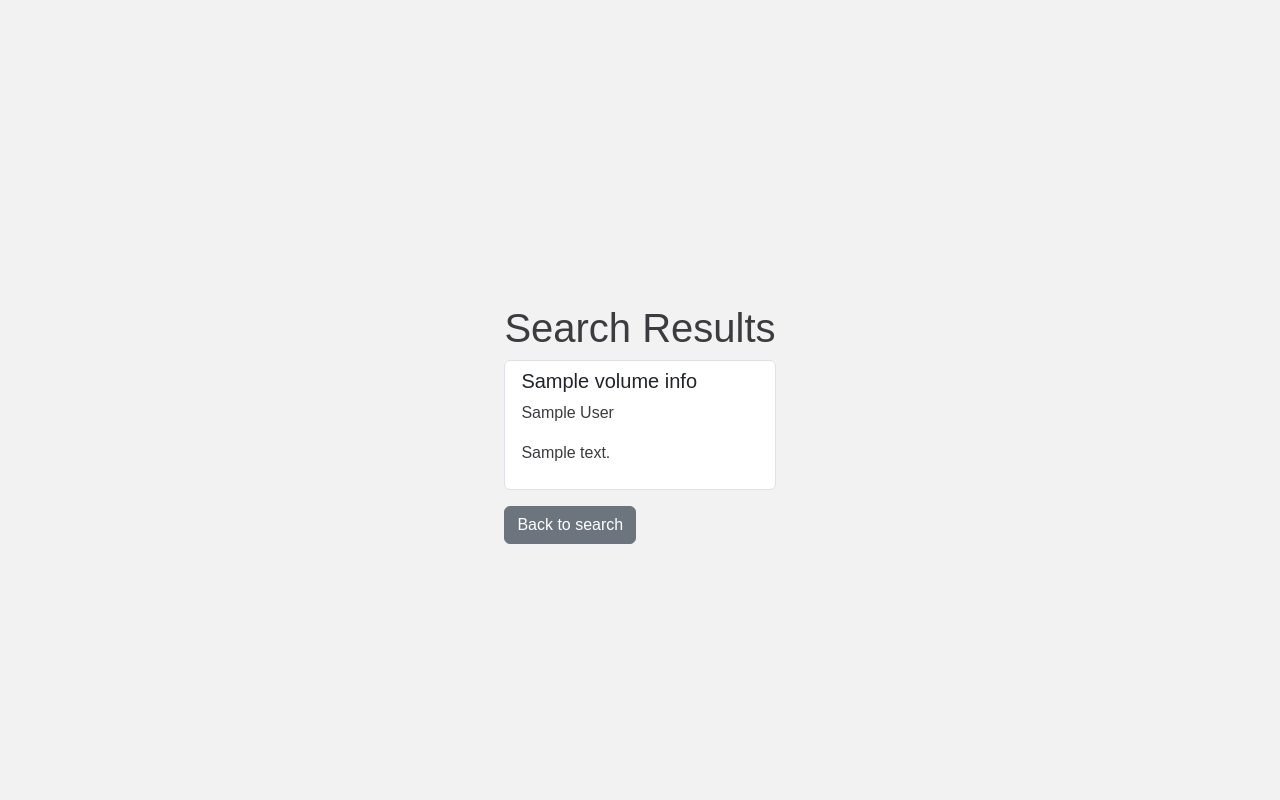
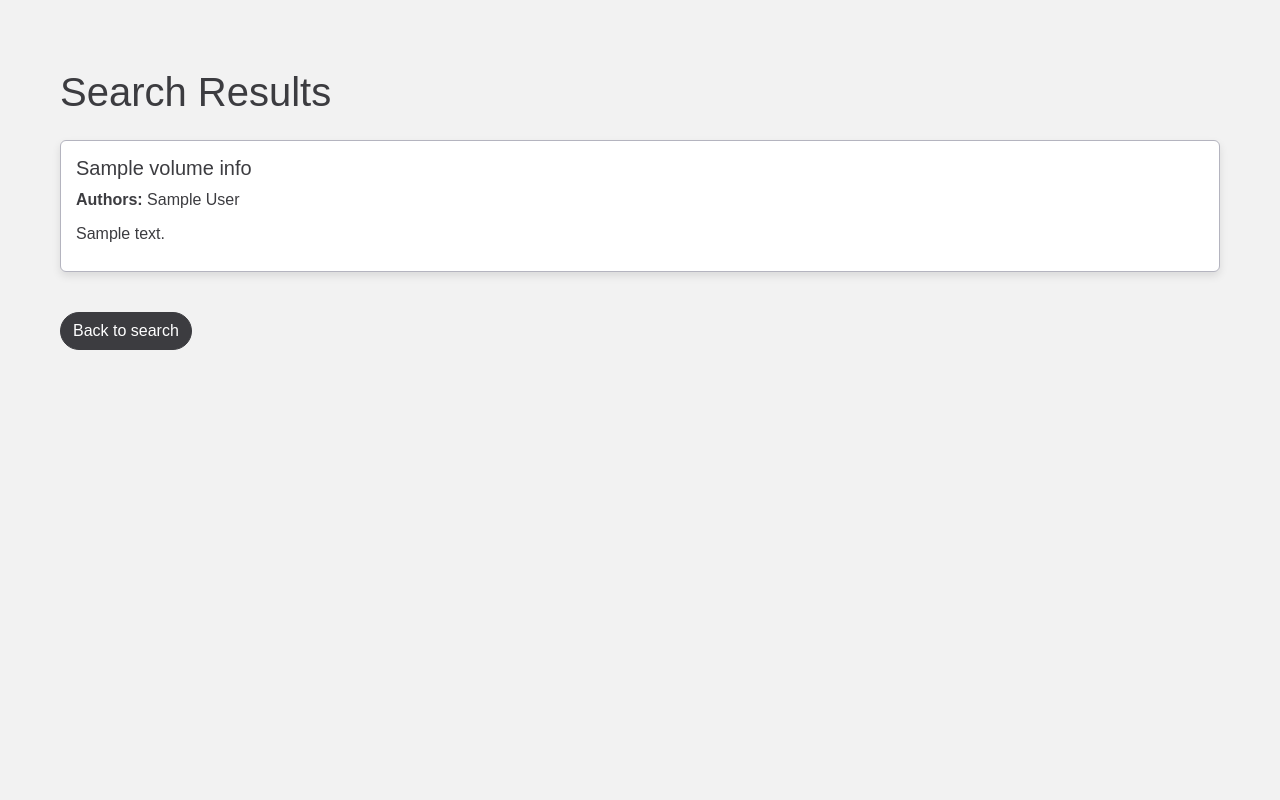
Before and after one commit to lucila-hernandez/Bookmark, a Flask app: template templates/search_results.html in a window 1280 px wide. Run offline with Flask 3, Linux system fonts and the light colour scheme; the template is opened without the code that fills it: most values are stand-ins (such as "Sample title", 1, 10 or a date in 2020).

Commit message:
organized search results

```diff
--- a/static/styles.css
+++ b/static/styles.css
@@ -1,20 +1,11 @@
 body {
     background-color: #F2F2F2;
     font-family: Arial, Helvetica, sans-serif;
-    display: flex;
-    justify-content: center;
-    align-items: center;
-    height: 100vh;
     margin: 0;
 }
 
 h1, h2, h3, p {
     color: #3C3C40;
-}
-
-.logo-description {
-    margin-top: 0px;
-    margin-bottom: 10px;
 }
 
 .form-control {
@@ -34,7 +25,62 @@ h1, h2, h3, p {
     border-color: #0D0D0D !important;
 }
 
+.btn-secondary {
+    background-color: #3C3C40;
+    border-color: #3C3C40;
+    color: #ffffff;
+    border-radius: 50px;
+}
+
+.btn-secondary:hover {
+    background-color: #0D0D0D;
+    border-color: #0D0D0D;
+}
+
 .logo-image {
     width: 500px;
     margin-bottom: 0px;
 }
+
+.logo-description {
+    margin-top: 0px;
+    margin-bottom: 10px;
+}
+
+body.home {
+    display: flex;
+    justify-content: center;
+    align-items: center;
+    height: 100vh;
+}
+
+body.search-results {
+    background-color: #F2F2F2;
+    font-family: Arial, Helvetica, sans-serif;
+    margin: 0;
+}
+
+.container {
+    max-width: 1200px;
+    margin: 0 auto;
+    padding: 20px;
+}
+
+.list-group-item {
+    border: 1px solid #B4B4BF;
+    border-radius: 10px;
+    padding: 15px;
+    box-shadow: 0 4px 8px rgba(0,0,0,0.1);
+    background-color: #ffffff;
+    overflow: visible;
+    word-wrap: break-word;
+    max-height: none;
+}
+
+.list-group-item h2 {
+    color: #3C3C40;
+}
+
+.list-group-item p {
+    margin-bottom: 10px;
+}
--- a/templates/base.html
+++ b/templates/base.html
@@ -10,7 +10,7 @@
     <script src="https://cdn.jsdelivr.net/npm/bootstrap@5.3.0-alpha1/dist/js/bootstrap.bundle.min.js"></script>
     <script src="{{ url_for('static', filename='scripts.js') }}"></script>
 </head>
-<body>
+<body class="{% block body_class %}{% endblock %}">
     <div>
         {% block content %}
         {% endblock %}
--- a/templates/home.html
+++ b/templates/home.html
@@ -1,9 +1,10 @@
 {% extends 'base.html' %}
+{% block body_class %}home{% endblock %}
 
 {% block content %}
     <div class="container text-center">
         <img src="{{ url_for('static', filename='images/logo_black_rmv.png') }}" class="logo-image" alt="Bookmark Logo">
-        <p class="mt-1 logo-description">Your go-to for finding and exploring books. Discover new titles, read descriptions, and find your next favorite book!</p>
+        <p class="logo-description">Your go-to for finding and exploring books. Discover new titles, read descriptions, and find your next favorite book!</p>
         <form class="mt-3" action="/search" method="get">
             <div class="form-group">
                 <input type="text" class="form-control" name="query" placeholder="Type book title...">
--- a/templates/search_results.html
+++ b/templates/search_results.html
@@ -1,16 +1,15 @@
 {% extends "base.html" %}
-
-{% block title %}Bookmark - Search Results{% endblock %}
+{% block body_class %}search-results{% endblock %}
 
 {% block content %}
-<div>
-    <h1 class="mt-5">Search Results</h1>
+<div class="container mt-5">
+    <h1 class="mb-4">Search Results</h1>
     {% if books %}
         <div class="list-group">
             {% for book in books %}
-                <div class="list-group-item">
+                <div class="list-group-item mb-4">
                     <h2 class="h5">{{ book.volumeInfo.title }}</h2>
-                    <p>{{ book.volumeInfo.authors | join(', ') }}</p>
+                    <p><strong>Authors:</strong> {{ book.volumeInfo.authors | join(', ') }}</p>
                     <p>{{ book.volumeInfo.description }}</p>
                 </div>
             {% endfor %}
```
